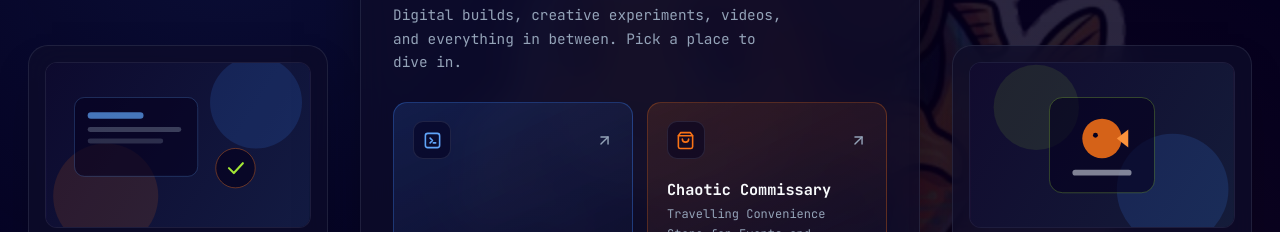
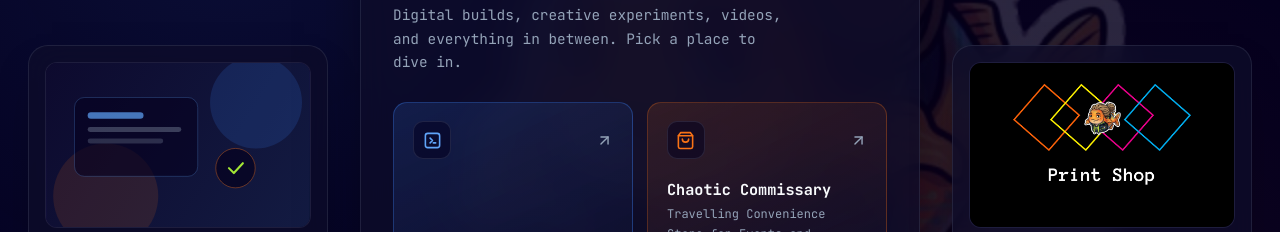
Before and after one commit to justindavis882/OllyIsAFish, a plain HTML site: page index.html in a window 1280 px wide. Shown: the part 217-449 px from the top of the page. Drawn offline with Linux system fonts and the light colour scheme.

Commit message:
Update image source for print shop in index.html

```diff
--- a/index.html
+++ b/index.html
@@ -840,7 +840,7 @@
                 <div class="ad-media">
                     <!-- Replace src="" with your shop/project image, e.g., src="images/sticker-pack.jpg" -->
                     <img
-                        src="print-shop.png"
+                        src="images/print-shop.png"
                         alt="Online Print Shop highlight preview"
                         onerror="this.style.display='none';"
                     >
```
